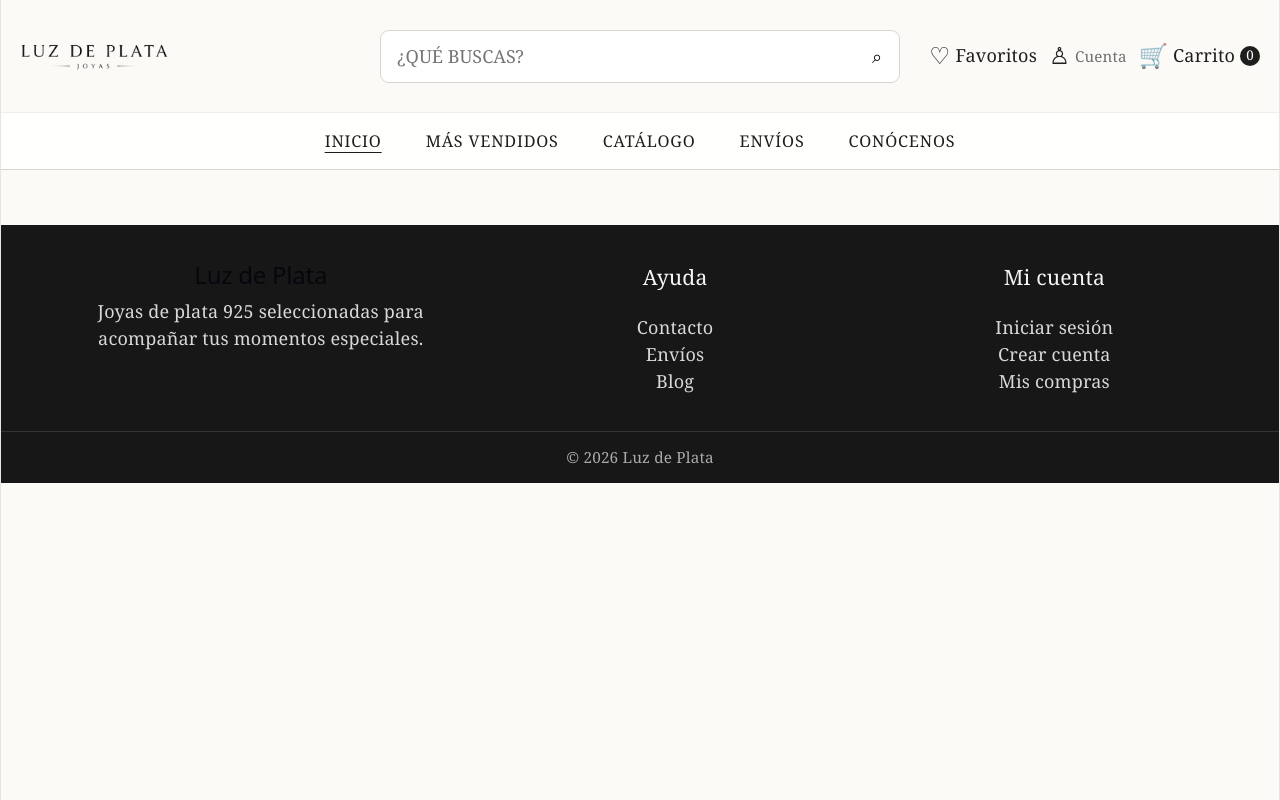
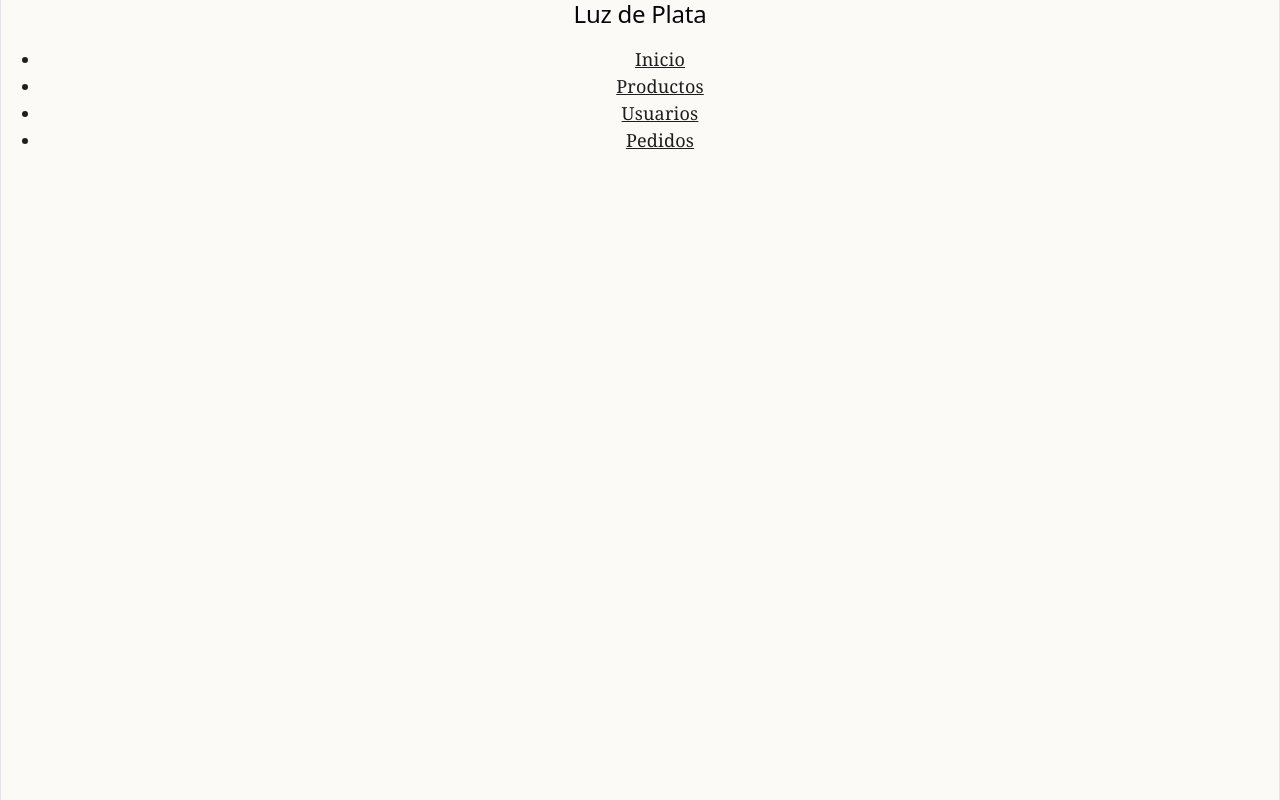
Before and after one commit to jairvas12/luz_de_plata, a React (Vite) app in the folder luz-de-plata-react/: page /admin in a window 1280 px wide. Built offline with nearby package versions, Linux system fonts and the light colour scheme.

Commit message:
app.jsx listo para dividir admin de usuario

```diff
--- a/luz-de-plata-react/src/App.jsx
+++ b/luz-de-plata-react/src/App.jsx
@@ -18,17 +18,19 @@ import Catalogo from "./pages/Catalogo";
 import Login from "./pages/Login";
 import MisCompras from "./pages/MisCompras";
 import MisEnvios from "./pages/MisEnvios";
-import { Routes, Route } from "react-router-dom";
 import DetalleProducto from "./pages/DetalleProducto";
 import Carrito from "./pages/Carrito";
 import Favoritos from "./pages/Favoritos";
 
+import { Routes, Route } from "react-router-dom";
+import PublicLayout from "./layouts/PublicLayout";
+import AdminLayout from "./layouts/AdminLayout";
+
 function App() {
   return (
     <>
-      <Cabecera />
-      <Nav></Nav>
       <Routes>
+        <Route element={<PublicLayout />}>
           <Route path="/" element={<Home />} />
           <Route path="/Blog" element={<Blog />} />
           <Route path="/Blog1" element={<Blog1 />} />
@@ -45,8 +47,11 @@ function App() {
           <Route path="/producto/:id" element={<DetalleProducto />} />
           <Route path="/Carrito" element={<Carrito />} />
           <Route path="/Favoritos" element={<Favoritos />} />
+        </Route>
+        <Route path="/admin" element={<AdminLayout/>}>
+
+        </Route>
       </Routes>
-      <Pie />
     </>
   );
 }
--- /dev/null
+++ b/luz-de-plata-react/src/components/AdminMenu.jsx
@@ -0,0 +1,63 @@
+import {
+  Link
+} from "react-router-dom";
+
+
+function AdminMenu() {
+
+  return (
+
+    <aside className="admin-menu">
+
+      <h2>
+        Luz de Plata
+      </h2>
+
+      <nav>
+
+        <ul>
+
+          <li>
+
+            <Link to="/admin">
+              Inicio
+            </Link>
+
+          </li>
+
+          <li>
+
+            <Link to="/admin/productos">
+              Productos
+            </Link>
+
+          </li>
+
+          <li>
+
+            <Link to="/admin/usuarios">
+              Usuarios
+            </Link>
+
+          </li>
+
+          <li>
+
+            <Link to="/admin/pedidos">
+              Pedidos
+            </Link>
+
+          </li>
+
+        </ul>
+
+      </nav>
+
+    </aside>
+
+  );
+
+}
+
+
+export default AdminMenu;
--- /dev/null
+++ b/luz-de-plata-react/src/layouts/AdminLayout.jsx
@@ -0,0 +1,28 @@
+import {
+  Outlet
+} from "react-router-dom";
+
+import AdminMenu
+  from "../components/AdminMenu";
+
+
+function AdminLayout() {
+
+  return (
+    <div className="admin-layout">
+
+      <AdminMenu />
+
+      <main className="admin-contenido">
+
+        <Outlet />
+
+      </main>
+
+    </div>
+  );
+
+}
+
+
+export default AdminLayout;
--- /dev/null
+++ b/luz-de-plata-react/src/layouts/PublicLayout.jsx
@@ -0,0 +1,34 @@
+import {
+  Outlet
+} from "react-router-dom";
+
+import Cabecera
+  from "../components/Cabecera";
+
+import Nav
+  from "../components/Nav";
+
+import Pie
+  from "../components/Pie";
+
+
+function PublicLayout() {
+
+  return (
+    <>
+
+      <Cabecera />
+
+      <Nav />
+
+      <Outlet />
+
+      <Pie />
+
+    </>
+  );
+
+}
+
+
+export default PublicLayout;
```
Lines whose indentation alone changed are shown as unchanged.
